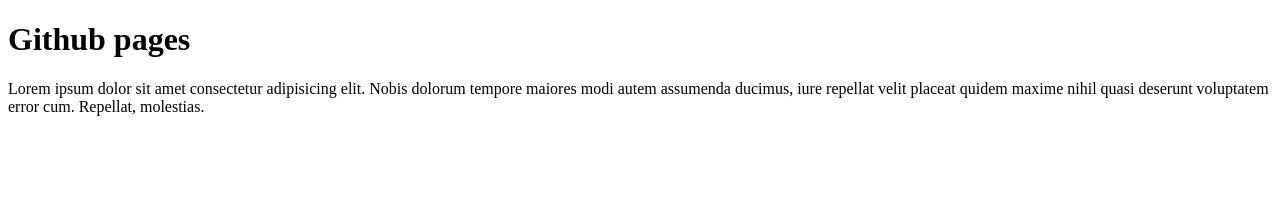
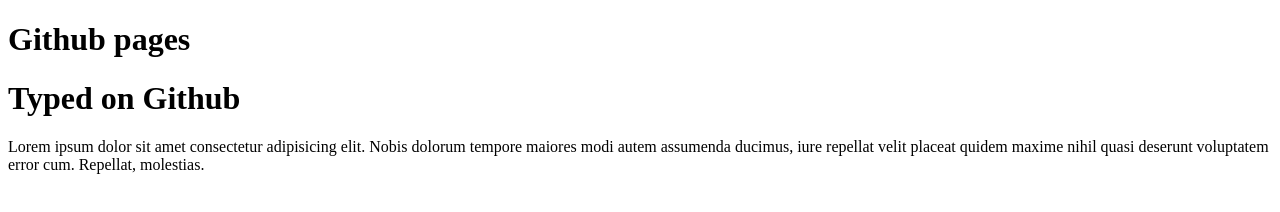
Before and after one commit to gitgirma/Githib-training, a plain HTML site: page index.html in a window 1280 px wide. Drawn offline with Linux system fonts and the light colour scheme.

Commit message:
Add type on Github

```diff
--- a/index.html
+++ b/index.html
@@ -7,6 +7,7 @@
 </head>
 <body>
     <h1>Github pages</h1>
+    <h1>Typed on Github</h1>
     <p>Lorem ipsum dolor sit amet consectetur adipisicing elit. Nobis dolorum tempore maiores modi autem assumenda ducimus, iure repellat velit placeat quidem maxime nihil quasi deserunt voluptatem error cum. Repellat, molestias.</p>
 </body>
 </html>
```
